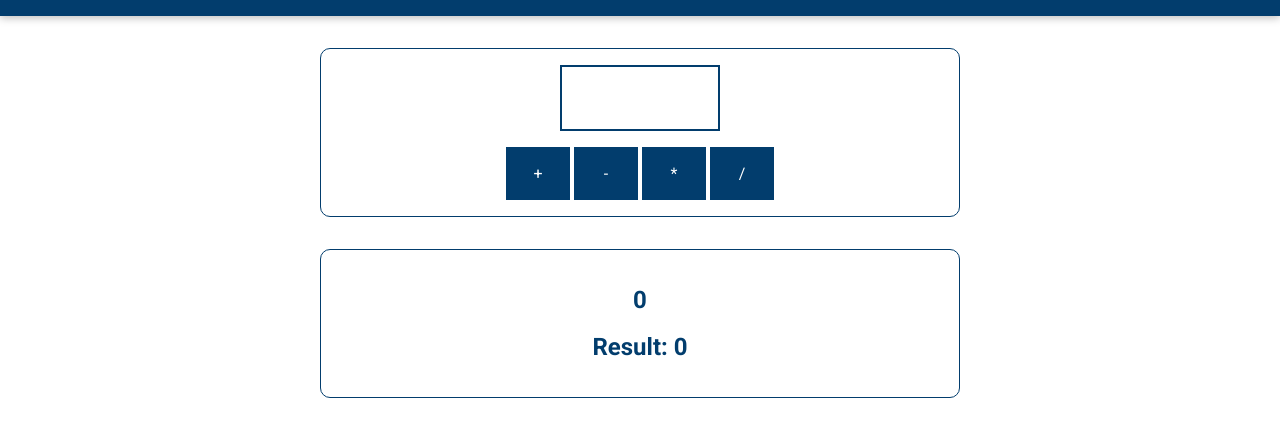
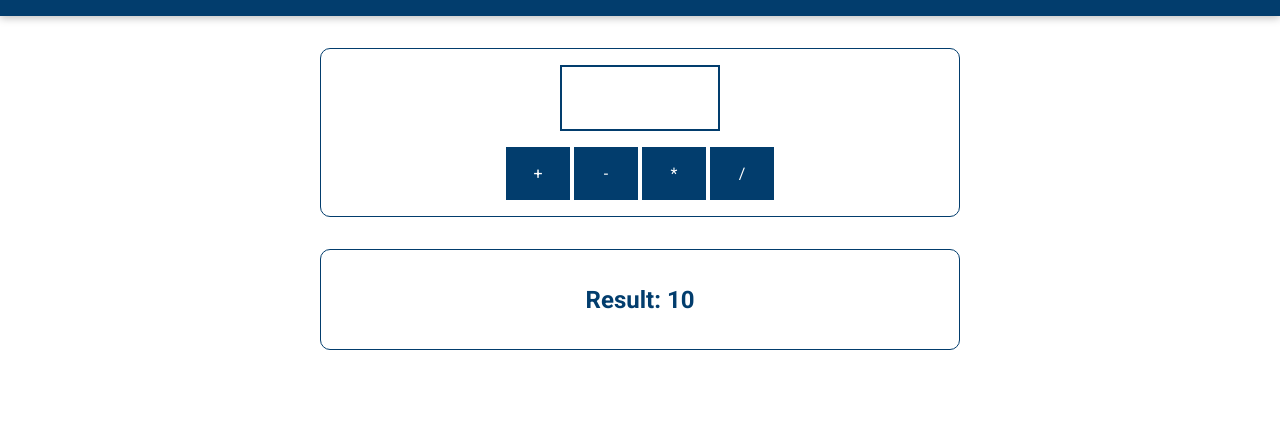
Before and after one commit to shivanandKstti/-js-01, a plain HTML site: page index.html in a window 1280 px wide. Shown: the part 97-534 px from the top of the page. Drawn offline with Linux system fonts and the light colour scheme.

Commit message:
--- Auto-Git Commit ---

```diff
--- /dev/null
+++ b/assets/scripts/app.js
@@ -0,0 +1,5 @@
+let currentResult = 0;
+
+currentResult = currentResult + 10;
+
+outputResult(currentResult, '');
--- a/index.html
+++ b/index.html
@@ -1,16 +1,15 @@
 <!DOCTYPE html>
 <html lang="en">
+
 <head>
     <meta charset="UTF-8" />
     <meta name="viewport" content="width=device-width, initial-scale=1.0" />
     <meta http-equiv="X-UA-Compatible" content="ie=edge" />
     <title>Basics</title>
-    <link
-      href="https://fonts.googleapis.com/css?family=Roboto:400,700&display=swap"
-      rel="stylesheet"
-    />
+    <link href="https://fonts.googleapis.com/css?family=Roboto:400,700&display=swap" rel="stylesheet" />
     <link rel="stylesheet" href="assets/styles/app.css" />
 </head>
+
 <body>
     <header>
         <h1>The Unconventional Calculator</h1>
@@ -29,5 +28,8 @@
         <h2 id="current-calculation">0</h2>
         <h2>Result: <span id="current-result">0</span></h2>
     </section>
+    <script src="assets/scripts/vendor.js"></script>
+    <script src="assets/scripts/app.js"></script>
 </body>
+
 </html>
```
Also changed, not shown: 1 other file. Lines whose indentation alone changed are shown as unchanged.
